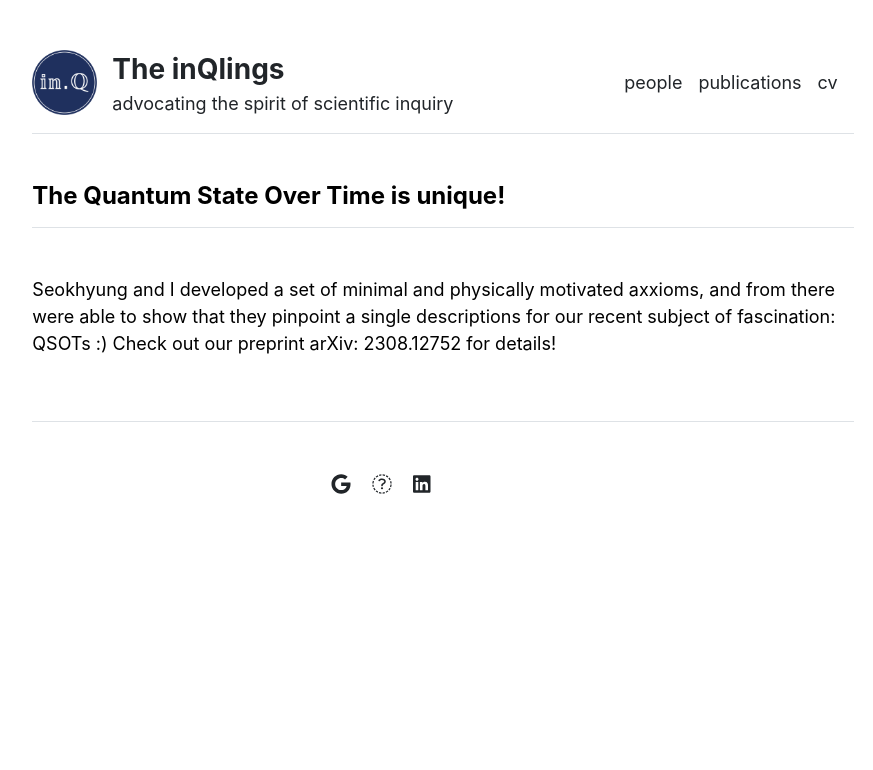
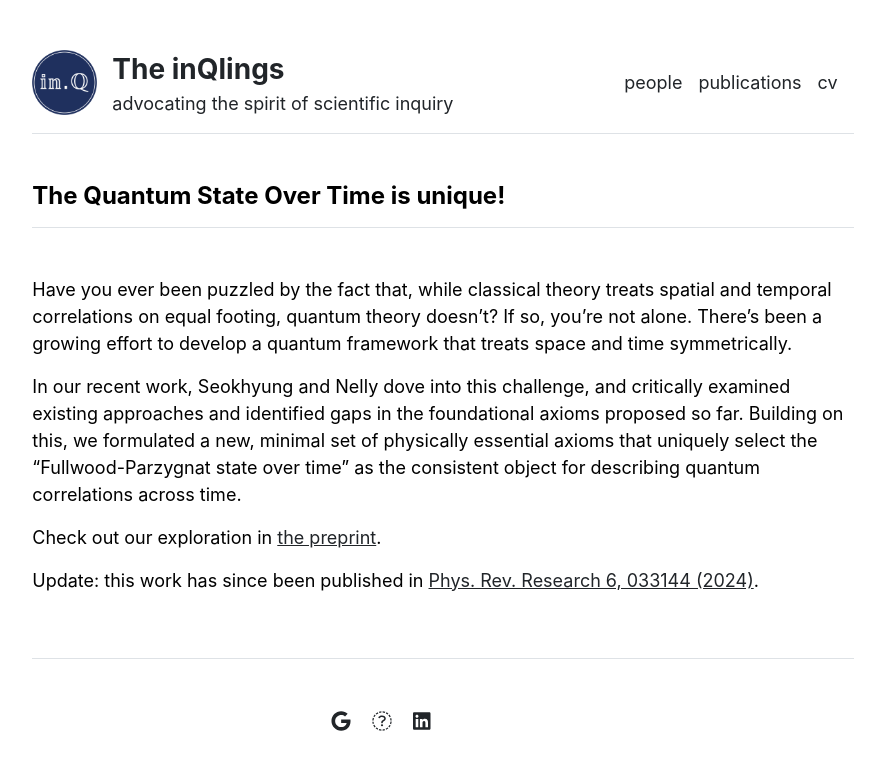
Before and after one commit to nelly-ng/nelly-ng.github.io, a Jekyll site: the page built from _posts/2023-10-30-qsot.md, in a window 1280 px wide. Shown: the top 770 px of the page, without its empty margins (197-1070 px from the left). Built offline with Jekyll 4.4.1, drawn with Linux system fonts in a browser that asks for light colours.

Commit message:
Update 2023-10-30-qsot.md

```diff
--- a/_posts/2023-10-30-qsot.md
+++ b/_posts/2023-10-30-qsot.md
@@ -3,4 +3,10 @@ layout: post
 title: "The Quantum State Over Time is unique!"
 ---
 
-Seokhyung and I developed a set of minimal and physically motivated axxioms, and from there were able to show that they pinpoint a single descriptions for our recent subject of fascination: QSOTs :) Check out our preprint arXiv: 2308.12752 for details!
+Have you ever been puzzled by the fact that, while classical theory treats spatial and temporal correlations on equal footing, quantum theory doesn’t? If so, you’re not alone. There’s been a growing effort to develop a quantum framework that treats space and time symmetrically.
+
+In our recent work, Seokhyung and Nelly dove into this challenge, and critically examined existing approaches and identified gaps in the foundational axioms proposed so far. Building on this, we formulated a new, minimal set of physically essential axioms that uniquely select the "Fullwood-Parzygnat state over time" as the consistent object for describing quantum correlations across time.
+
+Check out our exploration in [the preprint](https://arxiv.org/abs/2308.12752).
+
+Update: this work has since been published in [Phys. Rev. Research 6, 033144 (2024)](https://journals.aps.org/prresearch/abstract/10.1103/PhysRevResearch.6.033144).
```
